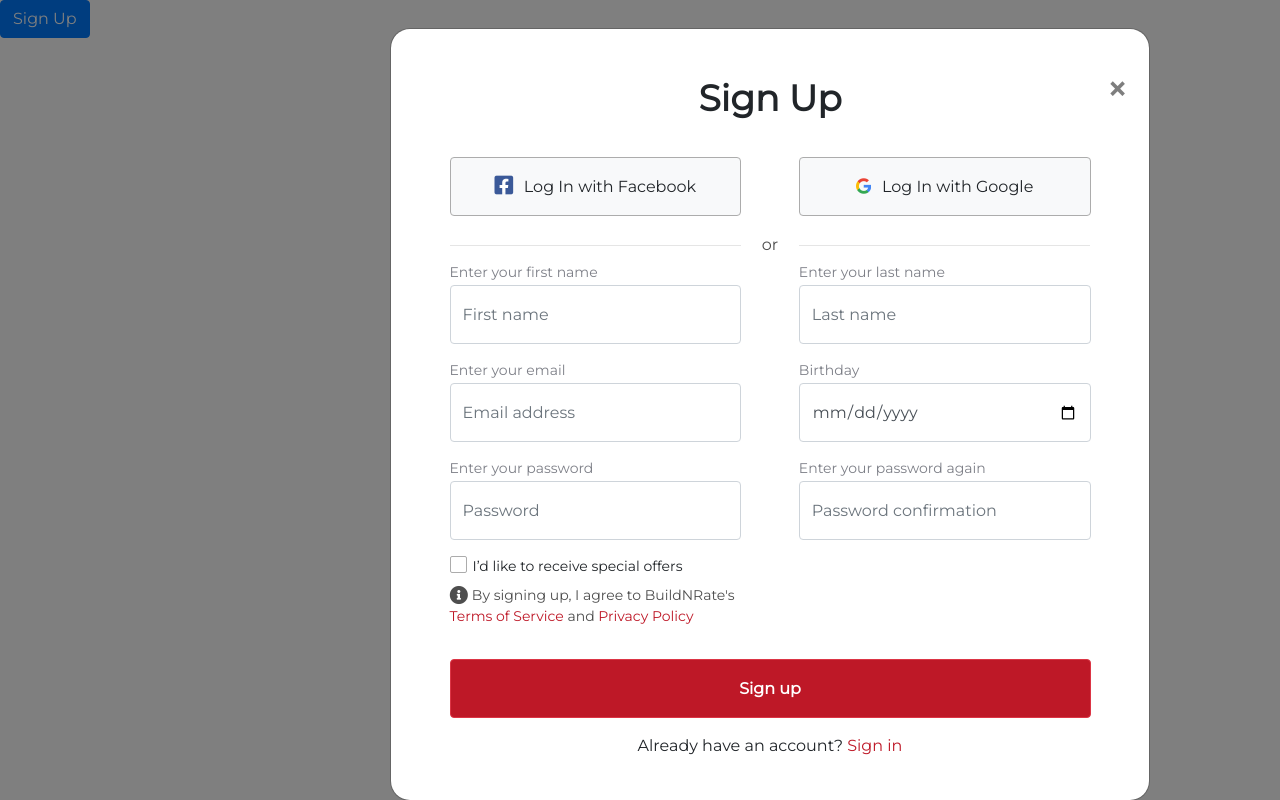
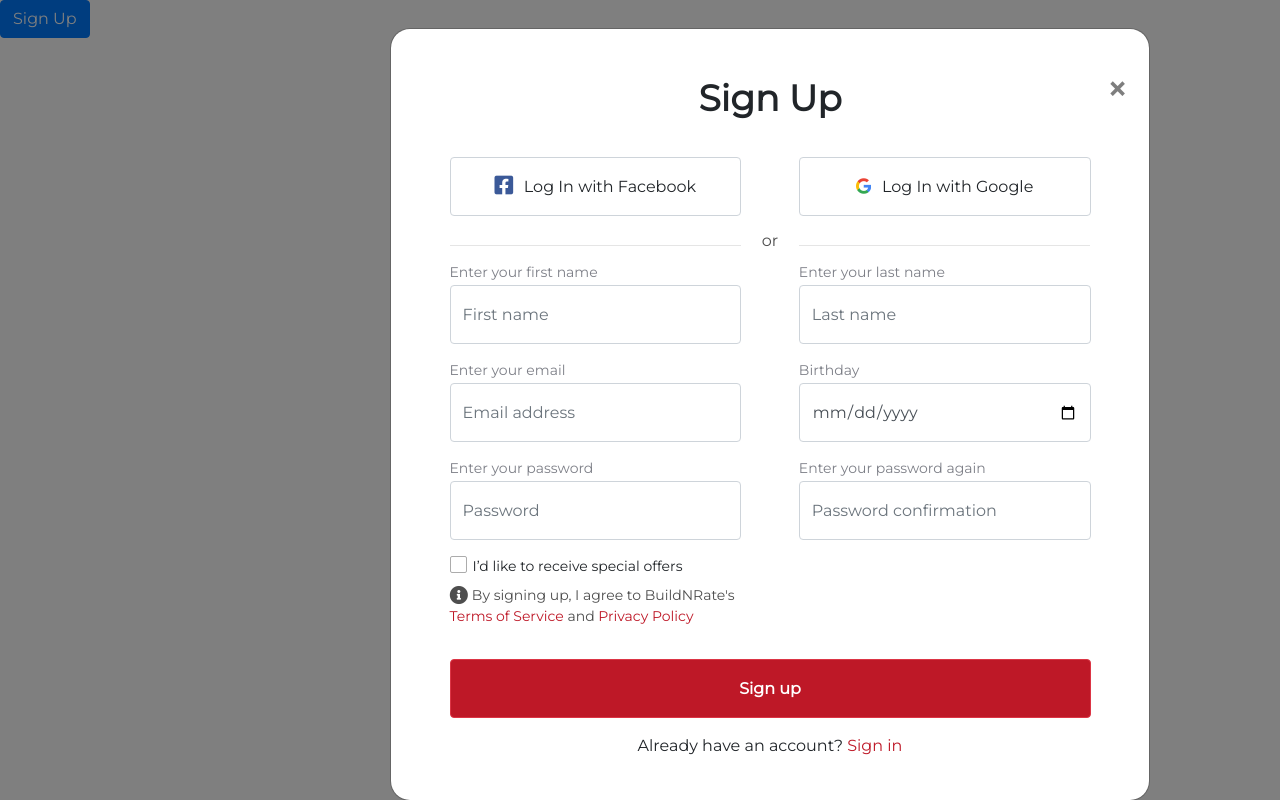
Before and after one commit to Dmitriy9119/gadrealty-front, a plain HTML site: page public/index.html in a window 1280 px wide. Both pictures are taken after a click on the button "Sign Up". Drawn offline with nearby package versions, Linux system fonts and the light colour scheme.

Commit message:
css refactor

```diff
--- a/public/index.html
+++ b/public/index.html
@@ -39,7 +39,7 @@
                     <span aria-hidden="true">&times;</span>
                 </button>
             </div>
-            <div class="modal-body d-flex">
+            <div class="modal-body d-flex justify-content-between">
                 <div class="loginWith d-flex justify-content-between">
                     <button type="button" class="btn btn-light"><i class="fab fa-facebook-square fa-lg"></i>Log In with Facebook</button>
                     <button type="button" class="btn btn-light"><i class="fab fa-google"></i>Log In with Google</button>
--- a/src/signUp.scss
+++ b/src/signUp.scss
@@ -46,9 +46,6 @@
 
   .modal-body {
     flex-flow: row wrap;
-    justify-content: space-between;
-    align-content: center;
-    align-items: center;
 
     .loginWith {
       min-width: 100%;
@@ -57,10 +54,10 @@
         min-height: 59px;
         min-width: 45.5%;
         margin-bottom: 2%;
-        border: 1px solid #ACACAC;
+        border: 1px solid #ced4da;
         border-radius: 4px;
         font-size: 16px;
-
+        background: white;
         i {
           margin-right: 4%;
         }
@@ -155,6 +152,7 @@
       }
     }
   }
+  // End of CheckBox Custom
 }
 
 .modal-footer {
```
Also changed, not shown: public/app.css.
